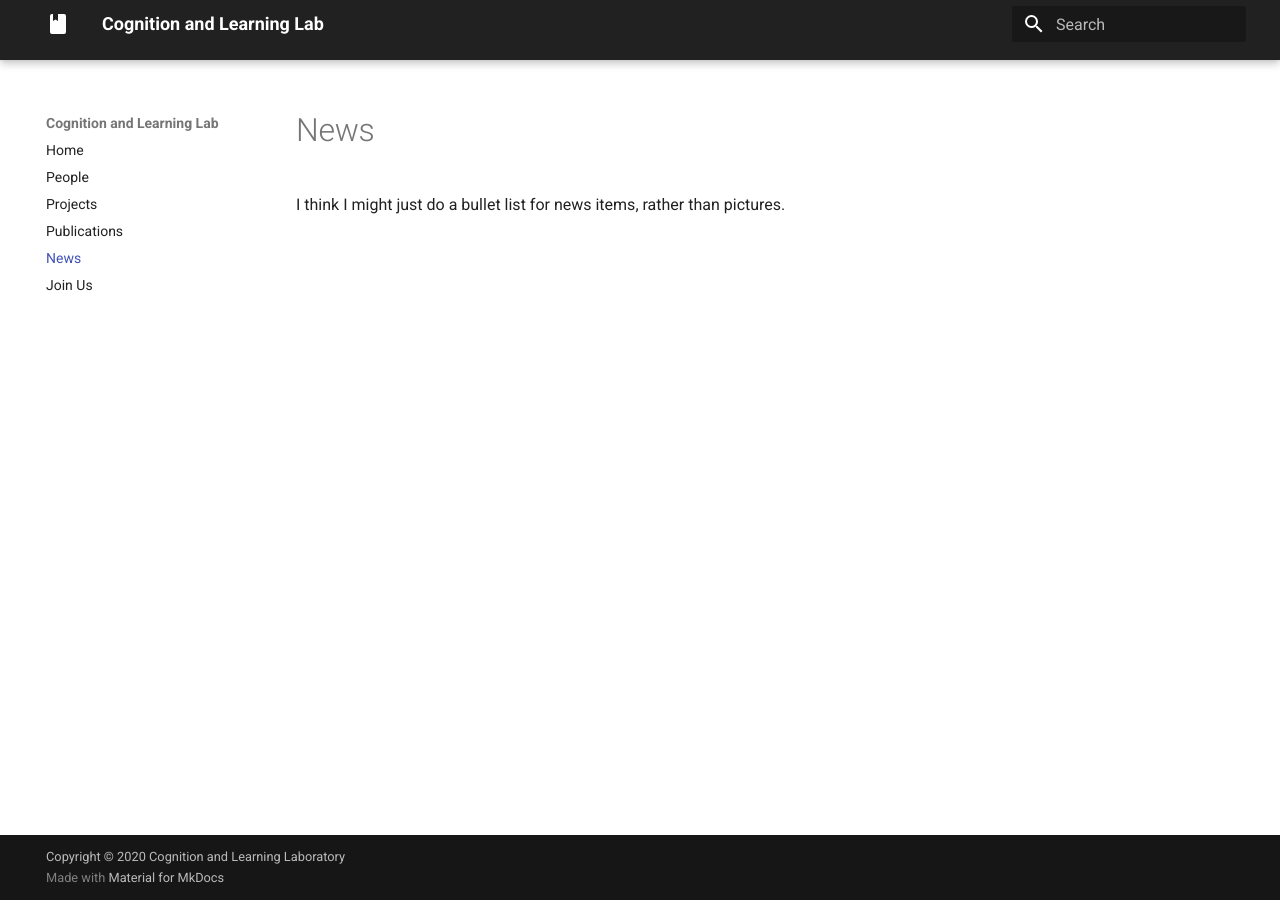
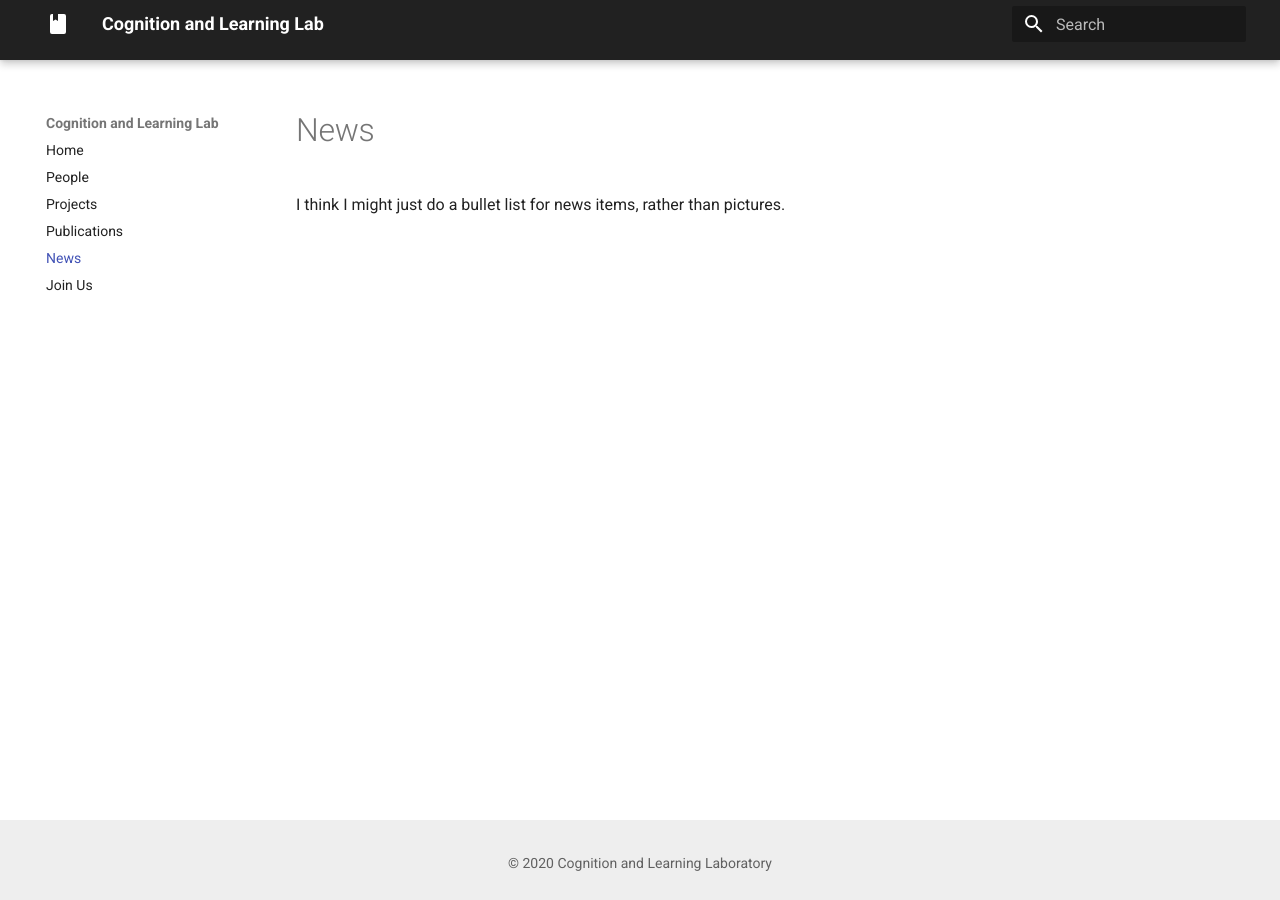
Before and after one commit to shivanya-chandra/pcllab.github.io, an MkDocs documentation site: the page built from docs/news.md, in a window 1280 px wide. Built offline with MkDocs 1.6.1 and Material for MkDocs 9.7.7, drawn with Linux system fonts in a browser that asks for light colours.

Commit message:
Change footer to match old website

```diff
--- a/docs/css/extra.css
+++ b/docs/css/extra.css
@@ -44,10 +44,40 @@
     display: none;
 }
 
-
 /* Footer */
 .md-footer-nav {
     display: none;
+}
+
+.md-footer-meta {
+    background-color: #EEEEEE !important;
+}
+
+.footer {
+    position: relative;
+    /* padding-top: 30px; */
+    text-align: center;
+    background-color: #EEEEEE;
+    color: #616161;
+    height: 80px;
+    font-size: 14px;
+    /* bottom: 0; */
+    /* position: absolute; */
+    width: 100%;
+    /*box-shadow: rgba(0, 0, 0, 0.3) 0px 0px 9px;*/
+}
+
+.footer-text {
+    width: 100%;
+    margin: 0;
+    position: absolute;
+    top: 44%;
+    text-align: center;
+    color: #616161;
+}
+
+#text {
+    background-color: #EEEEEE !important;
 }
 
 .image-center {
--- a/mkdocs.yml
+++ b/mkdocs.yml
@@ -9,6 +9,7 @@ theme:
   # logo: img/lightbulb-3.png
   logo:
     icon: book
+  custom_dir: 'theme/'
 
 extra_css:
 - css/extra.css
--- /dev/null
+++ b/theme/partials/footer.html
@@ -0,0 +1,3 @@
+<footer class="footer">
+  <p class="footer-text">© 2020 Cognition and Learning Laboratory</p>
+</footer>
```
Also changed, not shown: docs/index.md (+1 -1 lines).
